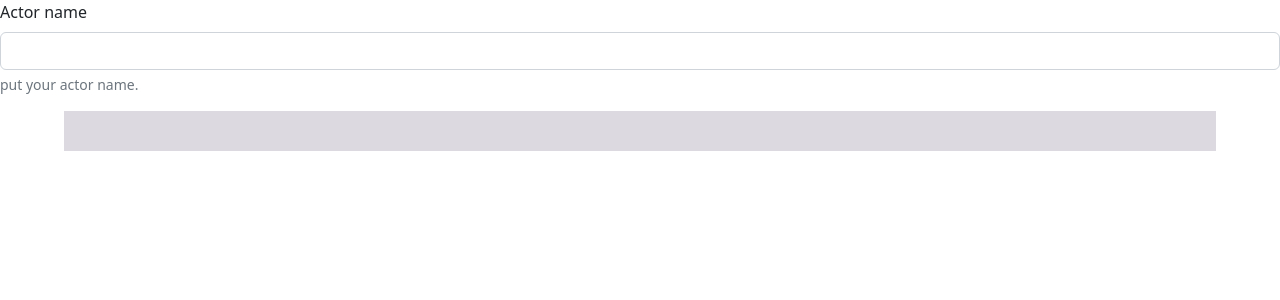
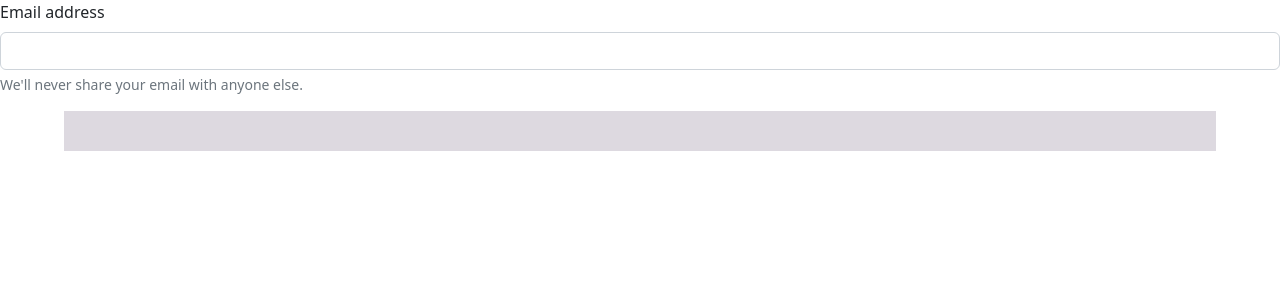
Before and after one commit to developython14/flask-chat-app, a Flask app: page /filter_api in a window 1280 px wide. Shown: the top 300 px of the page. Run offline with Flask 2, Linux system fonts and the light colour scheme.

Commit message:
config qnd link front end pages

```diff
--- a/static/css/design.css
+++ b/static/css/design.css
@@ -22,3 +22,9 @@
     width: 100%;
     height: 200px;
 }
+
+
+.total {
+    display: grid;
+    grid-column: 50px auto;
+}
--- a/templates/filter_api.html
+++ b/templates/filter_api.html
@@ -9,14 +9,17 @@
 
 </head>
 <body>
-    <div class="mb-3">
-        <label for="exampleInputEmail1" class="form-label">Actor name</label>
+  <div class="total">
+    <div class="int"> <div class="mb-3">
+        <label for="exampleInputEmail1" class="form-label">Email address</label>
         <input type="email" class="form-control" id="exampleInputEmail1" aria-describedby="emailHelp">
-        <div id="emailHelp" class="form-text">put your actor name.</div>
-      </div>
+        <div id="emailHelp" class="form-text">We'll never share your email with anyone else.</div>
+      </div></div>
     <div class="data">
 
     </div>
+  </div>
+
 
 
 
```
